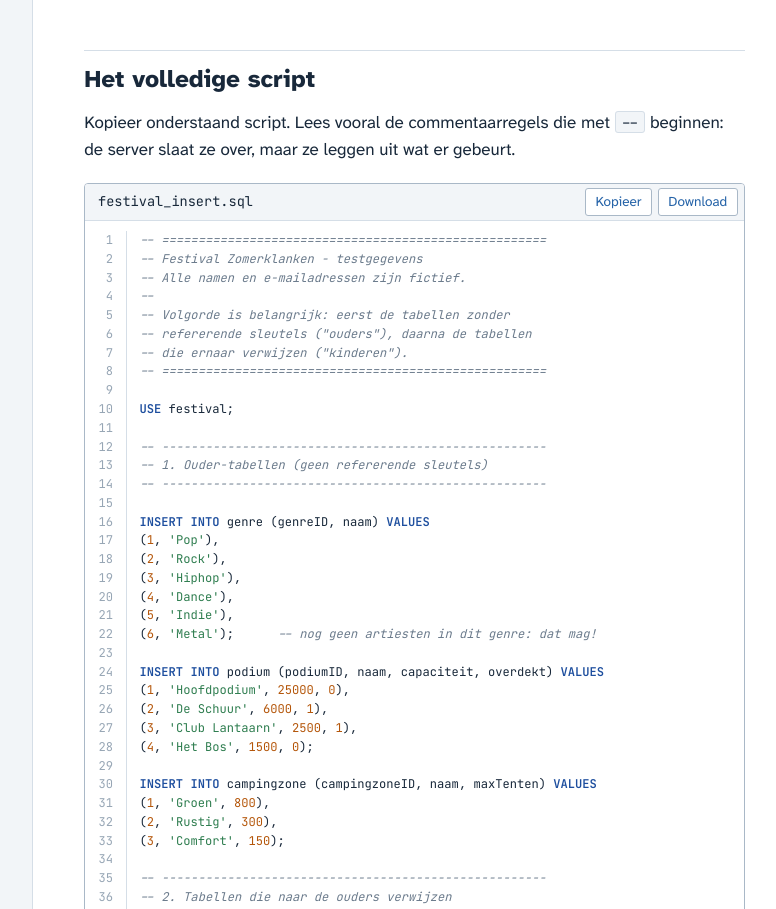
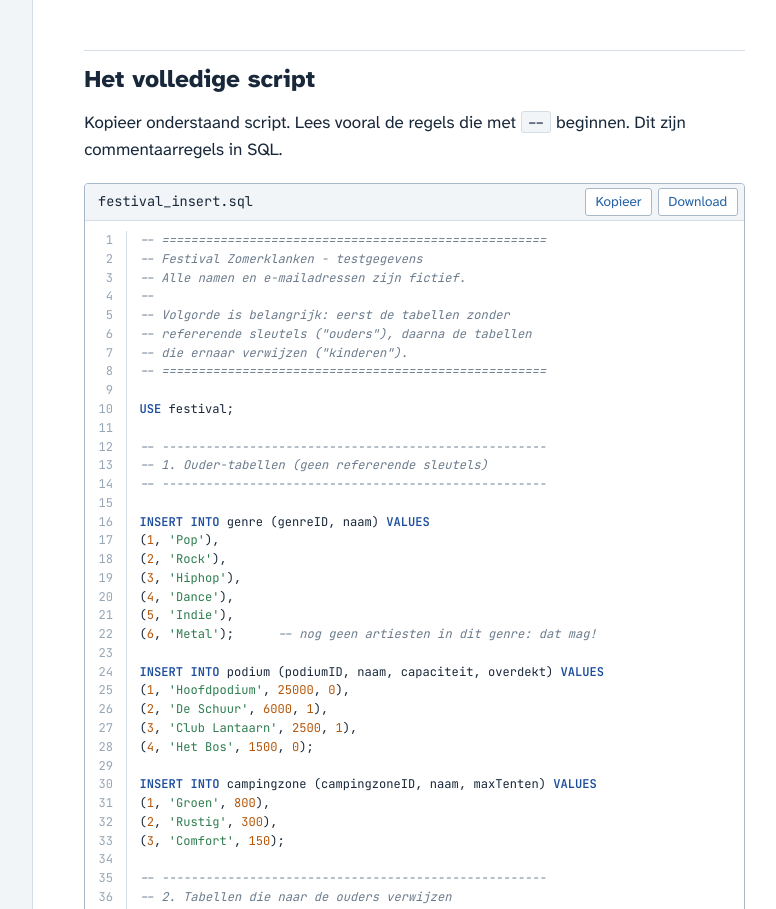
Before and after one commit to nuyje/van-ERD-naar-databank, a plain HTML site: page 7-gegevens-invoeren.html in a window 1280 px wide. Shown: the part 3128-4037 px from the top of the page, without its empty margins (247-1023 px from the left). Drawn offline with Linux system fonts and the light colour scheme.

Commit message:
Update explanation of SQL comment lines

```diff
--- a/7-gegevens-invoeren.html
+++ b/7-gegevens-invoeren.html
@@ -107,7 +107,7 @@ VALUES ('Silent Disco', 800, 1);</code></pre>
   <p>Kijk in het EER-diagram: een tabel komt pas aan de beurt als alle tabellen aan de één-kant van haar relaties al gevuld zijn.</p>
 
   <h2>Het volledige script</h2>
-  <p>Kopieer onderstaand script. Lees vooral de commentaarregels die met <code>--</code> beginnen: de server slaat ze over, maar ze leggen uit wat er gebeurt.</p>
+  <p>Kopieer onderstaand script. Lees vooral de regels die met <code>--</code> beginnen. Dit zijn commentaarregels in SQL.</p>
   <div class="code" data-file="festival_insert.sql" data-download="downloads/festival_insert.sql">
 <pre><code>-- =====================================================
 -- Festival Zomerklanken - testgegevens
```
